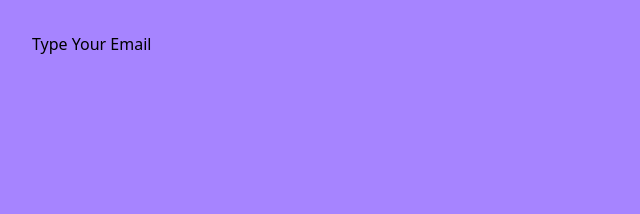
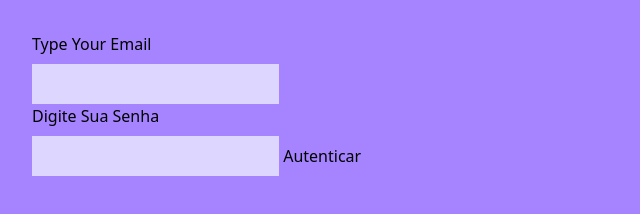
Before and after one commit to Garygraydude/class-stuff, a plain HTML site: page intro_html/index.html in a window 1280 px wide. Shown: the whole page, without its empty margins (0-640 px from the left). Drawn offline with nearby package versions, Linux system fonts and the light colour scheme.

Commit message:
third commit

```diff
--- a/intro_html/index.html
+++ b/intro_html/index.html
@@ -8,8 +8,11 @@
 </head>
 <body class="bg-violet-400 m-8">
     <form action="#" method="post">
-        <label for="email">Type Your Email</label>
-        <input type="email" id="email" name="email">
+        <label for="email" class="block cursor-pointer">Type Your Email</label>
+        <input type="email" id="email" name="email" class="bg-violet-200 mt-2 p-2">
+        <label for="password" class="block cursor-pointer">Digite Sua Senha</label>
+        <input type="password" id="password" name="password" class="bg-violet-200 mt-2 p-2">
+        <button type="submit" class="">Autenticar</button>
     </form>
 </body>
 </html>
```
